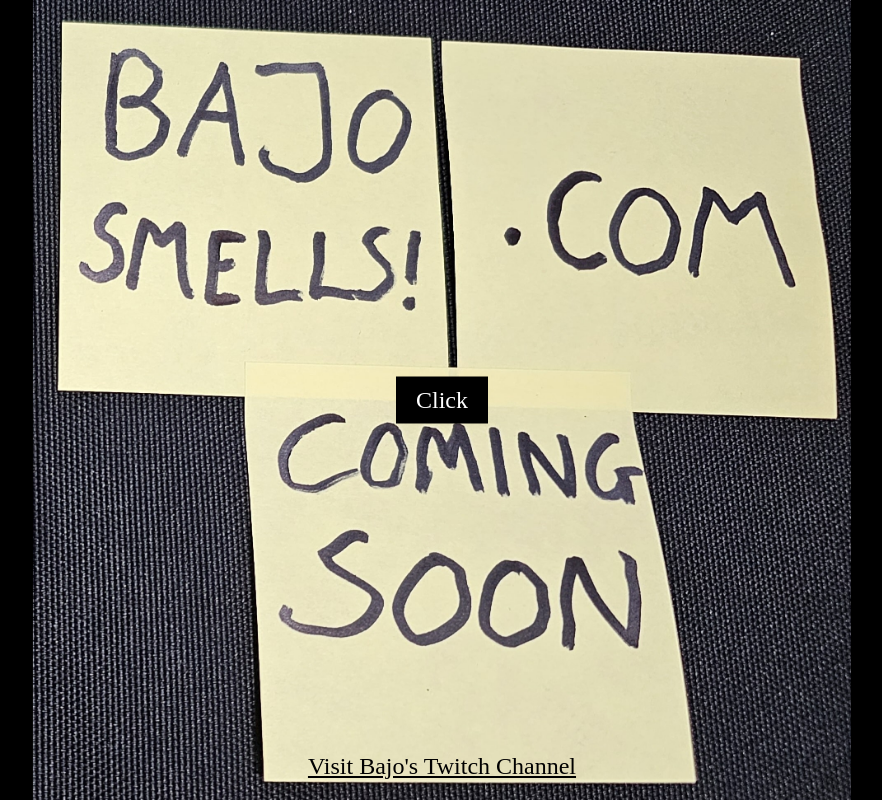
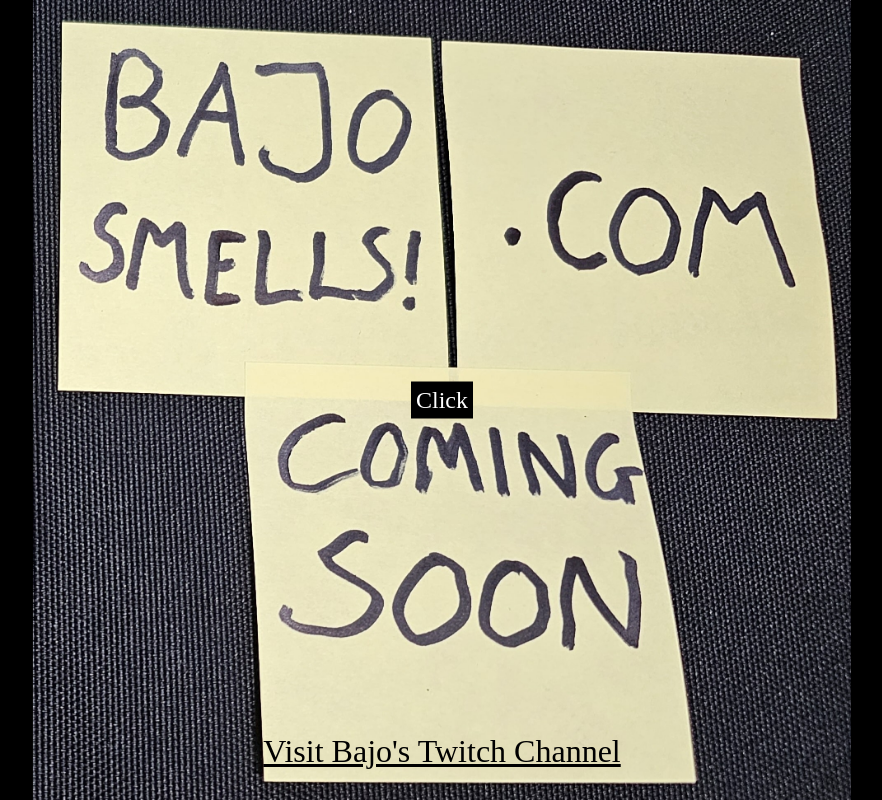
Before and after one commit to jd3shaw/bajosmells.com, a Vue app: page / in a window 1280 px wide. Shown: the whole page, without its empty margins (198-1080 px from the left). Built offline with nearby package versions, Linux system fonts and the light colour scheme.

Commit message:
style adjustments

```diff
--- a/src/App.vue
+++ b/src/App.vue
@@ -74,10 +74,10 @@
   transform: translate(-50%, -50%);
   background: black;
   color: white;
-  padding: 10px 20px;
+  padding: 5px 5px;
   cursor: pointer;
   font-size: 24px;
-  z-index: 9999; /* Set a high z-index to ensure it appears on top of everything else */
+  z-index: 2; /* Set a high z-index to ensure it appears on top of everything else */
 }
 
 video {
@@ -87,11 +87,12 @@
   top: 50%;
   left: 50%;
   transform: translate(-50%, -50%);
+  z-index: 4;
 }
 
 .twitch-link {
   position: absolute;
-  bottom: 20px;
+  bottom: 30px;
   width: 100%;
   text-align: center;
 }
@@ -100,6 +101,7 @@
   color: black;
   text-decoration: underline;
   cursor: pointer;
-  font-size: 24px;
+  font-size: 32px;
+  z-index: 1;
 }
 </style>
```
